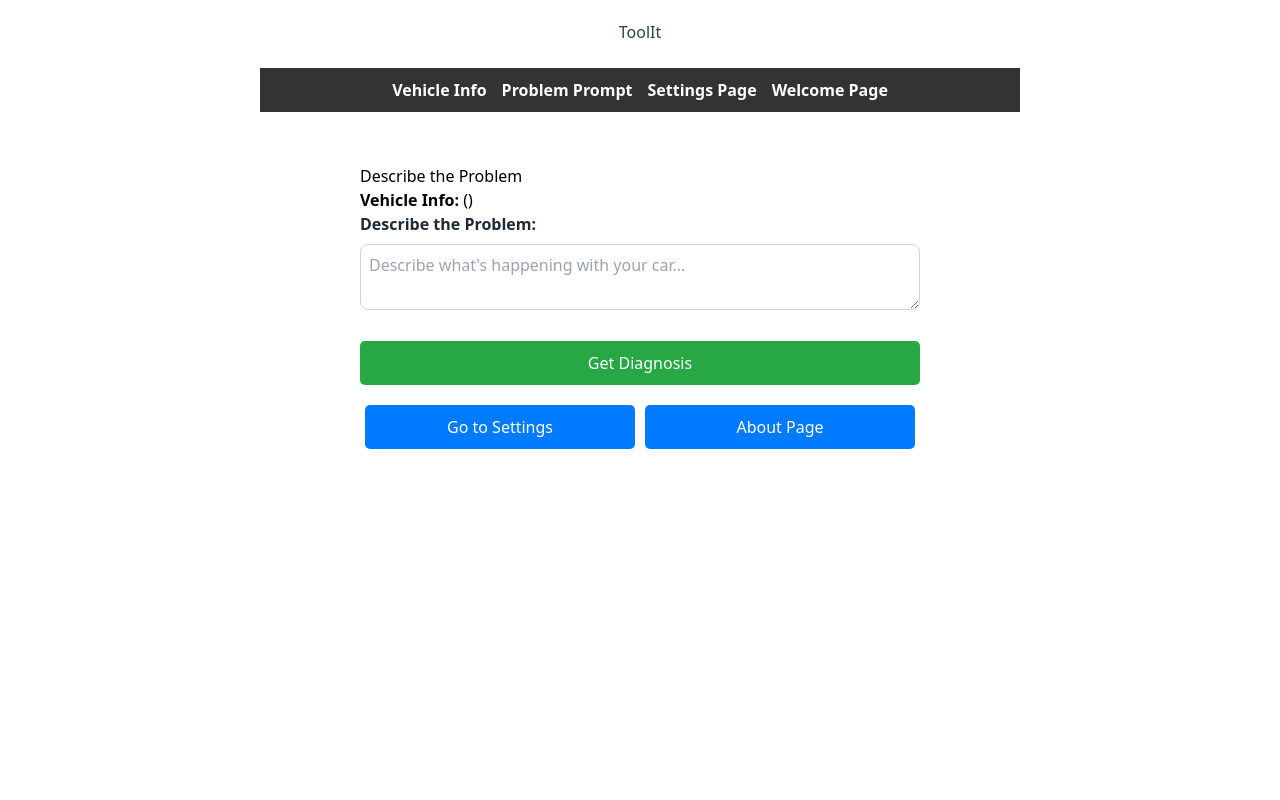
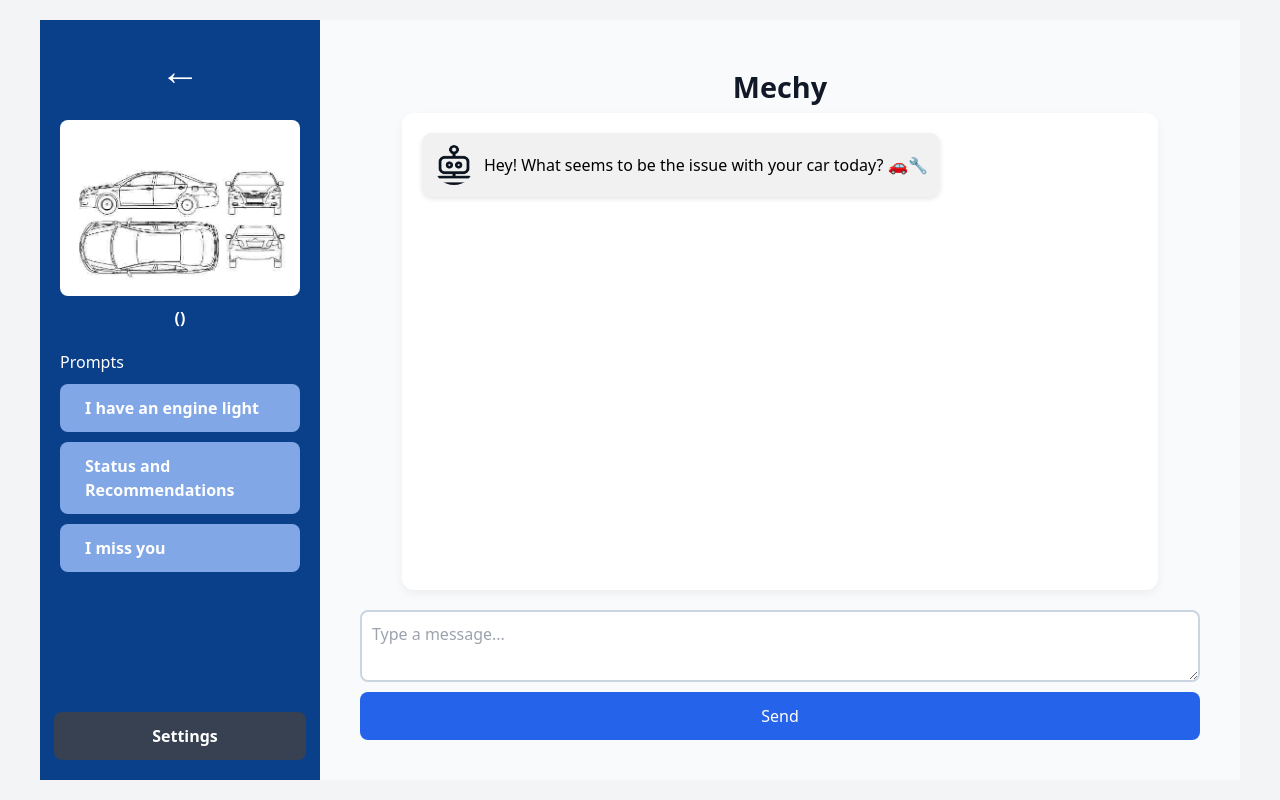
Before and after one commit to dlakhiani/toolIt, a Vue app: page /prompt in a window 1280 px wide. Built offline with nearby package versions, Linux system fonts and the light colour scheme.

Commit message:
Tailwind finally works updated dep for tailwind and vite

```diff
--- a/src/App.vue
+++ b/src/App.vue
@@ -1,25 +1,5 @@
 <template>
-    <div class="app-container">
-        <header>
-            <h1>ToolIt</h1>
-            <br />
-            <nav class="nav-bar">
-                <ul>
-                    <li>
-                        <router-link to="/info">Vehicle Info</router-link>
-                    </li>
-                    <li>
-                        <router-link to="/prompt">Problem Prompt</router-link>
-                    </li>
-                    <li>
-                        <router-link to="/settings">Settings Page</router-link>
-                    </li>
-                    <li>
-                        <router-link to="/welcome">Welcome Page</router-link>
-                    </li>
-                </ul>
-            </nav>
-        </header>
+    <div class="max-w-full h-screen flex justify-center items-center p-5 bg-gray-100">
         <router-view />
     </div>
 </template>
@@ -29,20 +9,3 @@
         name: "App",
     }
 </script>
-
-<style scoped>
-    .app-container {
-        max-width: 800px;
-        margin: 0 auto;
-        padding: 20px;
-    }
-
-    header {
-        text-align: center;
-        margin-bottom: 2rem;
-    }
-
-    h1 {
-        color: #2c3e50;
-    }
-</style>
--- a/src/assets/main.css
+++ b/src/assets/main.css
@@ -1,3 +1,5 @@
+@import "tailwindcss";
+
 *,
 ::before,
 ::after {
@@ -156,7 +158,8 @@ html,
     -o-tab-size: 4;
     tab-size: 4;
     /* 3 */
-    font-family: ui-sans-serif, system-ui, sans-serif, "Apple Color Emoji", "Segoe UI Emoji", "Segoe UI Symbol",
+    font-family:
+        ui-sans-serif, system-ui, sans-serif, "Apple Color Emoji", "Segoe UI Emoji", "Segoe UI Symbol",
         "Noto Color Emoji";
     /* 4 */
     font-feature-settings: normal;
--- a/src/main.ts
+++ b/src/main.ts
@@ -1,6 +1,7 @@
 import { createApp } from "vue"
 import { createPinia } from "pinia"
 import App from "./App.vue"
+import "@/assets/main.css"
 import router from "./router"
 
 const pinia = createPinia()
--- a/src/views/PromptView.vue
+++ b/src/views/PromptView.vue
@@ -1,146 +1,337 @@
 <template>
-    <div class="problem-prompt-page">
-        <h1>Describe the Problem</h1>
-        <p><strong>Vehicle Info:</strong> {{ vehicle.make }} {{ vehicle.model }} ({{ vehicle.year }})</p>
+    <div class="prompt-container">
+        <!-- Sidebar -->
+        <aside :class="['sidebar', { collapsed: isCollapsed }]">
+            <button
+                class="toggle-sidebar"
+                @click="toggleSidebar"
+            >
+                <span v-if="isCollapsed">☰</span>
+                <span v-else>←</span>
+            </button>
 
-        <form
-            @submit.prevent="getDiagnosis"
-            class="problem-form"
+            <div
+                v-if="!isCollapsed"
+                class="vehicle-info"
             >
-            <div class="form-group">
-                <label for="problem">Describe the Problem:</label>
+                <img
+                    src="@/assets/icons/toyota.jpg"
+                    alt="Car Blueprint"
+                    class="vehicle-image"
+                />
+                <p class="vehicle-text">
+                    <strong>{{ vehicle.make }} {{ vehicle.model }} ({{ vehicle.year }})</strong>
+                </p>
+            </div>
+
+            <nav class="quick-actions">
+                <h3
+                    v-if="!isCollapsed"
+                    class="sidebar-title"
+                >
+                    Prompts
+                </h3>
+                <button class="quick-button">
+                    <i class="fas fa-exclamation-circle"></i>
+                    <span v-if="!isCollapsed"> I have an engine light</span>
+                </button>
+                <button class="quick-button">
+                    <i class="fas fa-info-circle"></i>
+                    <span v-if="!isCollapsed"> Status and Recommendations</span>
+                </button>
+                <button class="quick-button">
+                    <i class="fas fa-heart"></i>
+                    <span v-if="!isCollapsed"> I miss you</span>
+                </button>
+            </nav>
+
+            <button
+                class="sidebar-settings-button"
+                @click="goToView('/settings')"
+            >
+                <i class="fas fa-cog"></i>
+                <span v-if="!isCollapsed"> Settings</span>
+            </button>
+        </aside>
+
+        <!-- Main Chat Section -->
+        <main class="chat-section">
+            <div class="chat-header">
+                <h1>Mechy</h1>
+            </div>
+
+            <div class="chat-window">
+                <div class="ai-message">
+                    <img
+                        src="@/assets/icons/mechy.png"
+                        alt="Mechy AI"
+                        class="ai-icon"
+                    />
+                    <p>Hey! What seems to be the issue with your car today? 🚗🔧</p>
+                </div>
+            </div>
+
+            <form class="problem-form">
                 <textarea
-                    v-model="vehicle.problem"
-                    placeholder="Describe what's happening with your car..."
+                    placeholder="Type a message..."
                     required
                 ></textarea>
-            </div>
                 <button
                     type="submit"
-                :disabled="isLoading"
                     class="submit-button"
                 >
-                {{ isLoading ? "Getting Diagnosis..." : "Get Diagnosis" }}
+                    Send
                 </button>
             </form>
-
-        <div
-            v-if="diagnosis"
-            class="diagnosis-container"
-        >
-            <h2>Diagnosis & Solution:</h2>
-            <p>{{ diagnosis }}</p>
-        </div>
-        <div
-            v-if="error"
-            class="error-message"
-        >
-            {{ error }}
-        </div>
-        <div class="button-group">
-            <button
-                @click="goToView('/settings')"
-                class="nav-button"
-            >
-                Go to Settings
-            </button>
-            <button
-                @click="goToView('/about')"
-                class="nav-button"
-            >
-                About Page
-            </button>
-        </div>
+        </main>
     </div>
 </template>
 
 <script lang="ts">
     import { defineComponent } from "vue"
     import { vehicleStore } from "@/stores/vehicle.store"
-    import { mapActions, mapState } from "pinia"
+    import { mapState } from "pinia"
 
     export default defineComponent({
         name: "PromptView",
         data() {
             return {
-                error: "",
-                isLoading: false,
+                isCollapsed: false, // Sidebar starts expanded
             }
         },
         computed: {
-            ...mapState(vehicleStore, ["vehicle", "diagnosis"]),
+            ...mapState(vehicleStore, ["vehicle"]),
         },
         methods: {
-            ...mapActions(vehicleStore, ["loadDiagnosis"]),
-            async getDiagnosis() {
-                if (!this.vehicle.problem) {
-                    this.error = "Please describe the problem"
-                    return
-                }
-
-                try {
-                    this.isLoading = true
-                    this.error = ""
-                    await this.loadDiagnosis()
-                } catch (err) {
-                    this.error = "Failed to get diagnosis. Please try again."
-                } finally {
-                    this.isLoading = false
-                }
-            },
             goToView(route: string) {
                 this.$router.push(route)
+            },
+            toggleSidebar() {
+                this.isCollapsed = !this.isCollapsed
             },
         },
     })
 </script>
 
 <style scoped>
-    .problem-prompt-page {
-        max-width: 600px;
-        margin: 0 auto;
-        padding: 20px;
+    /* Layout */
+    .prompt-container {
+        display: flex;
+        height: 95vh;
+        width: 1200px;
+        background-color: #f9fafb;
     }
 
-    .form-group {
-        margin-bottom: 15px;
+    /* Sidebar */
+    .sidebar {
+        width: 280px;
+        background-color: #0a3f89;
+        color: white;
+        display: flex;
+        flex-direction: column;
+        align-items: center;
+        padding: 20px;
+        transition: width 0.3s ease-in-out;
+        overflow: hidden;
+        position: relative;
+    }
+
+    /* Collapsed Sidebar */
+    .sidebar.collapsed {
+        width: 80px;
+        padding: 20px 10px;
+    }
+
+    /* Settings Button (Placed at Bottom of Sidebar) */
+    .sidebar-settings-button {
+        position: absolute;
+        bottom: 20px;
+        left: 50%;
+        transform: translateX(-50%);
+        width: 90%;
+        padding: 12px;
+        background-color: #374151;
+        color: white;
+        font-size: 1rem;
+        border: none;
+        border-radius: 8px;
+        cursor: pointer;
+        font-weight: bold;
+        transition: 0.3s;
+        display: flex;
+        align-items: center;
+        justify-content: center;
+        gap: 10px;
+    }
+
+    /* When Sidebar is Collapsed, Show Only Icon */
+    .sidebar.collapsed .sidebar-settings-button span {
+        display: none;
+    }
+
+    /* Hover Effect */
+    .sidebar-settings-button:hover {
+        background-color: #4b5563;
+    }
+    .toggle-sidebar {
+        background: none;
+        border: none;
+        color: white;
+        font-size: 2.5rem; /* Increase icon size */
+        cursor: pointer;
+        margin-bottom: 20px;
+        padding: 12px; /* Add padding for a bigger click area */
+        width: 60px; /* Make button larger */
+        height: 60px;
+        display: flex;
+        align-items: center;
+        justify-content: center;
+        transition: transform 0.2s ease;
+    }
+
+    /* Optional: Add Hover Effect */
+    .toggle-sidebar:hover {
+        transform: scale(1.1); /* Slight zoom-in effect */
+    }
+    /* Vehicle Info */
+    .vehicle-info {
+        text-align: center;
+        margin-bottom: 20px;
+        transition: opacity 0.3s ease;
+    }
+
+    .vehicle-image {
+        width: 100%;
+        border-radius: 8px;
+        margin-bottom: 10px;
+    }
+
+    .vehicle-text {
+        font-size: 1rem;
+        font-weight: bold;
+    }
+
+    /* Quick Actions */
+    .quick-actions {
+        display: flex;
+        flex-direction: column;
+        gap: 10px;
+        width: 100%;
+    }
+
+    .quick-button {
+        width: 100%;
+        padding: 12px;
+        background-color: #81a7e6;
+        color: white;
+        font-size: 1rem;
+        border: none;
+        border-radius: 8px;
+        cursor: pointer;
+        font-weight: bold;
+        transition: 0.3s;
+        text-align: left;
+        padding-left: 15px;
+        display: flex;
+        align-items: center;
+        gap: 10px;
+    }
+
+    .quick-button:hover {
+        background-color: #4b5563;
+    }
+
+    /* Chat Section */
+    .chat-section {
+        flex: 1;
+        display: flex;
+        flex-direction: column;
+        align-items: center;
+        padding: 40px;
+        max-width: 1000px; /* Increase max width */
+        width: 100%; /* Allow it to grow */
+        margin: 0 auto;
+        transition: width 0.3s ease;
+    }
+
+    /* Chat Header */
+    .chat-header h1 {
+        font-size: 1.8rem;
+        padding: 5px;
+        color: #111827;
+        font-weight: bold;
+    }
+
+    /* Chat Window */
+    /* Chat Window - Expands More */
+    .chat-window {
+        width: 90%; /* Make it wider */
+        height: 80vh; /* Increase height */
+        background-color: white;
+        padding: 20px;
+        border-radius: 12px;
+        box-shadow: 0 4px 10px rgba(0, 0, 0, 0.05);
+        overflow-y: auto;
+        display: flex;
+        flex-direction: column;
+        justify-content: flex-start;
+        align-items: flex-start;
+        gap: 10px; /* Space between messages */
+    }
+
+    /* AI Message Styling */
+    .ai-message {
+        display: flex;
+        align-items: center;
+        background-color: #f1f1f1;
+        color: black;
+        padding: 12px;
+        border-radius: 10px;
+        font-size: 1rem;
+        max-width: 80%;
+        word-wrap: break-word;
+        box-shadow: 0 2px 5px rgba(0, 0, 0, 0.1);
+    }
+
+    /* AI Icon */
+    .ai-icon {
+        width: 40px;
+        height: 40px;
+        border-radius: 50%;
+        margin-right: 10px;
+    }
+
+    /* Problem Input */
+    .problem-form {
+        display: flex;
+        width: 100%;
+        gap: 10px;
+        margin-top: 20px;
+    }
+
+    .problem-form textarea {
+        flex: 1;
+        height: 50px;
+        padding: 10px;
+        font-size: 1rem;
+        border: 2px solid #cbd5e1;
+        border-radius: 8px;
+        background-color: white;
+        color: black;
     }
 
     .submit-button {
-        padding: 10px 15px;
-        background-color: #28a745;
+        padding: 12px 20px;
+        background-color: #2563eb;
         color: white;
         border: none;
-        border-radius: 5px;
+        border-radius: 8px;
         cursor: pointer;
+        font-size: 1rem;
+        transition: 0.3s;
     }
 
-    .diagnosis-container {
-        margin-top: 20px;
-        padding: 15px;
-        border: 1px solid #ccc;
-        border-radius: 5px;
-        background-color: #f9f9f9;
-    }
-    .button-group {
-        margin-top: 20px;
-        display: flex;
-        justify-content: space-between;
-    }
-
-    .nav-button {
-        padding: 10px 15px;
-        background-color: #007bff;
-        color: white;
-        border: none;
-        border-radius: 5px;
-        cursor: pointer;
-        flex: 1;
-        margin: 0 5px;
-        font-size: 1rem;
-    }
-
-    .nav-button:hover {
-        background-color: #0056b3;
+    .submit-button:hover {
+        background-color: #1e40af;
     }
 </style>
--- a/src/views/SettingsView.vue
+++ b/src/views/SettingsView.vue
@@ -18,6 +18,15 @@
         <div class="tab-content">
             <component :is="activeComponent"></component>
         </div>
+        <button
+            class="prompt-button"
+            @click="goToView('/prompt')"
+        >
+            <img
+                src="@/assets/icons/mechy.png"
+                alt="Prompt"
+            />
+        </button>
     </div>
 </template>
 
@@ -25,7 +34,7 @@
     import ProfileTab from "@/components/settings/ProfileTab.vue"
     import UpdatesTab from "@/components/settings/UpdatesTab.vue"
     import DisplayTab from "@/components/settings/DisplayTab.vue"
-    import CarInfoTab from "@/components/settings/CarInfoTab.vue"
+    import CarInfoTab from "@/views/VehicleInfoView.vue"
     import AboutView from "@/views/AboutView.vue"
 
     export default {
@@ -51,6 +60,11 @@
                     help: AboutView,
                 }
                 return components[this.activeTab]
+            },
+        },
+        methods: {
+            goToView(route) {
+                this.$router.push(route)
             },
         },
     }
@@ -123,4 +137,18 @@
         font-size: 1rem;
         color: #333;
     }
+    .prompt-button {
+        position: fixed;
+        bottom: 20px;
+        left: 20px;
+        border: none;
+        border-radius: 50%;
+        width: 55px;
+        height: 55px;
+        font-size: 1.5rem;
+        cursor: pointer;
+        display: flex;
+        justify-content: center;
+        align-items: center;
+    }
 </style>
--- a/src/views/VehicleInfoView.vue
+++ b/src/views/VehicleInfoView.vue
@@ -36,7 +36,7 @@
                 type="submit"
                 class="submit-button"
             >
-                Next
+                Enter
             </button>
         </form>
     </div>
--- a/tsconfig.json
+++ b/tsconfig.json
@@ -2,13 +2,13 @@
     "compilerOptions": {
         "target": "ES2020",
         "useDefineForClassFields": true,
-        "module": "NodeNext",
+        "module": "ESNext", //I changed dis
         "lib": ["ES2020", "DOM", "DOM.Iterable"],
         "skipLibCheck": true,
         "allowSyntheticDefaultImports": true,
 
         /* Bundler mode */
-        "moduleResolution": "nodenext",
+        "moduleResolution": "bundler", //I changed dis too
         "allowImportingTsExtensions": true,
         "resolveJsonModule": true,
         "isolatedModules": true,
--- a/vite.config.ts
+++ b/vite.config.ts
@@ -1,5 +1,6 @@
 import { defineConfig, loadEnv } from "vite"
 import vue from "@vitejs/plugin-vue"
+import tailwindcss from "@tailwindcss/vite"
 import path from "path"
 
 export default ({ mode }) => {
@@ -12,7 +13,7 @@ export default ({ mode }) => {
         define: {
             "process.env": process.env,
         },
-        plugins: [vue()],
+        plugins: [vue(), tailwindcss()],
         resolve: {
             alias: {
                 "@": path.resolve(__dirname, "./src"),
```
Also changed, not shown: package.json (+6 -2 lines), src/router/index.ts (+1 -13 lines), tailwind.config.js (deleted, +0 -11 lines), src/assets/icons/mechy.png (added), src/assets/icons/toyota.jpg (added). Lines whose indentation alone changed are shown as unchanged.
